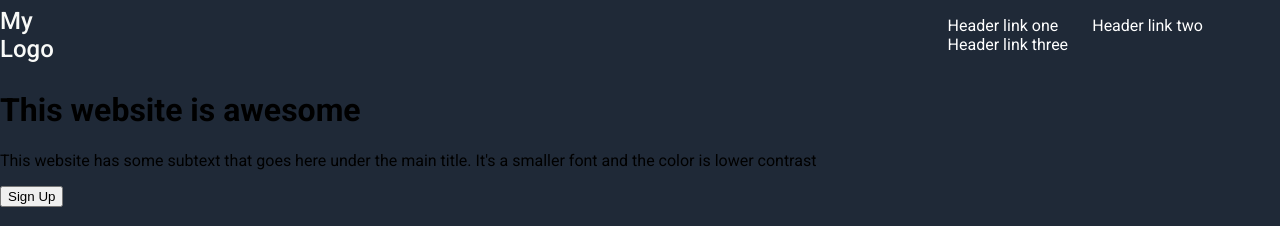
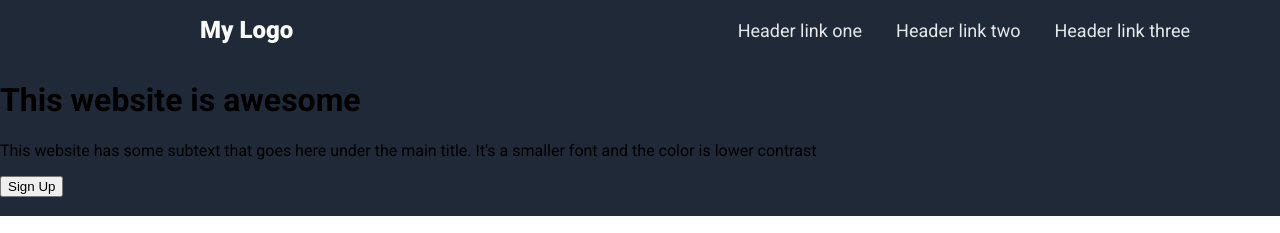
Before and after one commit to ronald2117/landing-page-odin-project, a plain HTML site: page index.html in a window 1280 px wide. Shown: the top 233 px of the page. Drawn offline with Linux system fonts and the light colour scheme.

Commit message:
change ids in html to classes, adjust container divs and finish nav bar design

```diff
--- a/index.html
+++ b/index.html
@@ -9,12 +9,12 @@
     <link href="https://fonts.googleapis.com/css2?family=Roboto:ital,wght@0,300;0,400;0,500;0,700;0,900;1,300;1,400;1,500;1,700&display=swap" rel="stylesheet">
 </head>
 <body>
-    <div id="hero">
-        <header>
-            <div id="logo-container">
-                <a href="#" id="hero-logo">My Logo</a>
+    <div class="hero">
+        <header class="header">
+                <div class="logo-container">
+                    <a href="#" class="hero-logo">My Logo</a>
                 </div>
-            <nav>
+                <nav class="nav-links">
                     <ul>
                         <li><a href="#">Header link one</a></li>
                         <li><a href="#">Header link two</a></li>
@@ -22,17 +22,20 @@
                     </ul>
                 </nav>
             </header>
-        <div id="hero-details-container">
-            <div id="hero-details">
+        <div class="hero-details-container">
+            <div class="hero-details">
                 <h1>This website is awesome</h1>
                 <p>This website has some subtext that goes here under the main title. It's a smaller font and the color is lower contrast</p>
                 <button>Sign Up</button>
             </div>
-            <div id="hero-image">
+            <div class="hero-img-placeholder">
                 <img href="#">
             </div>
         </div>
     </div>
+
+
+
 
     <div id="random-information">
         <h2>Some Random Information</h2>
--- a/style.css
+++ b/style.css
@@ -14,31 +14,47 @@ body{
     font-family: 'Roboto', sans-serif;
 }
 
-#hero{
+/*************Hero Start************/
+.hero{
     background: #1F2937;
 }
 
-#hero-logo{
+.header {
+    display: flex;
+    justify-content: space-between;
+    align-items: center;
+    height: 60px;
+}
+
+.logo-container {
+    display: flex;
+    justify-content: center;
+    align-items: center;
+    margin-left: 200px;
+}
+
+.nav-links {
+    margin-right: 90px;
+}
+
+.nav-links > ul {
+    padding: 0;
+}
+
+.hero-logo{
     font-size: 24px;
     color: #F9FAF8;
     text-decoration: none;
-    font-weight: 500;
+    font-weight: 900;
 }
 
-header{
-    display: flex;
-    justify-content: space-around;
-    align-items: center;
-    gap: 50em;
-    height: 70px;
+.nav-links ul li a{
+    text-decoration: none;
+    color: #E5E7EB;
+    font-size: 18px;
 }
 
-nav ul li a{
-    text-decoration: none;
-    color: white;
-}
-
-nav ul li {
+.nav-links ul li {
     list-style-type: none;
     display: inline-block;
     margin-left: 30px;
```
Lines whose indentation alone changed are shown as unchanged.
